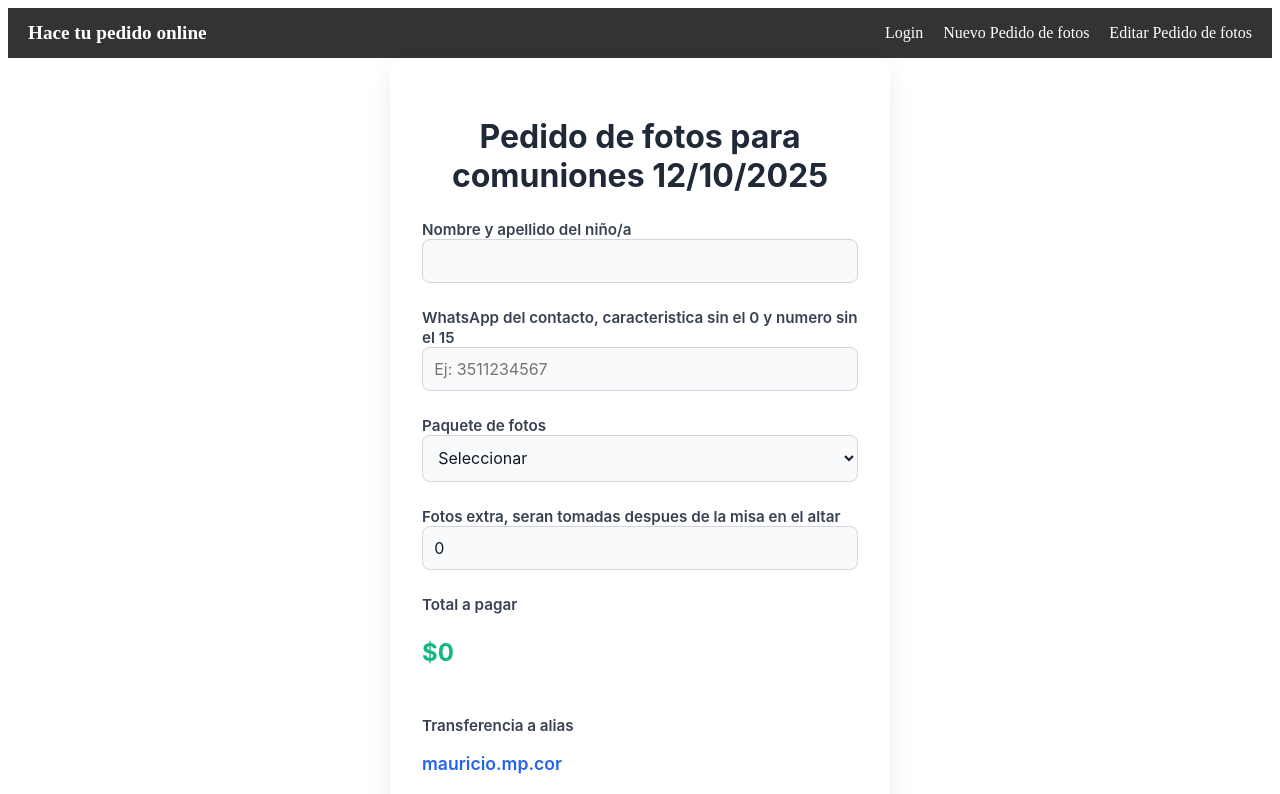
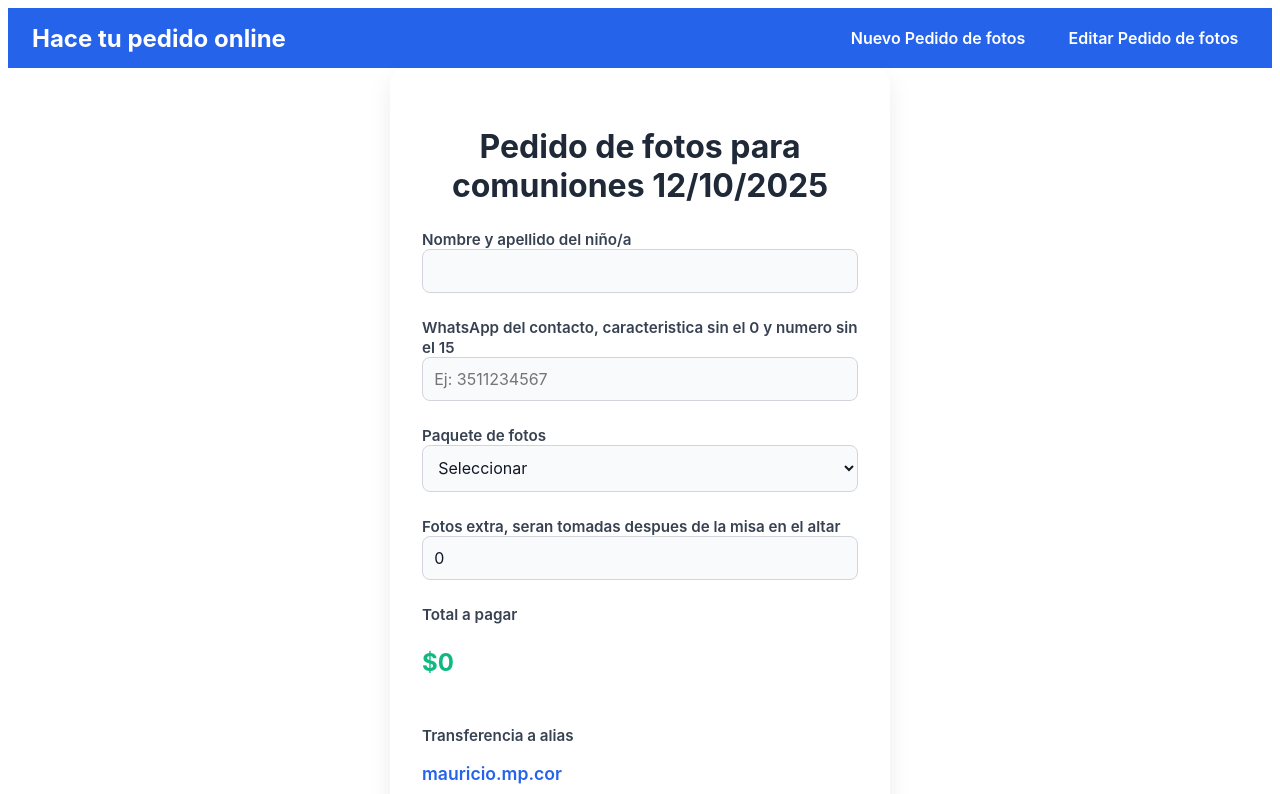
Before and after one commit to maurytrossero/vue-presup, a Vue app: page /foto-pedidos/nuevo in a window 1280 px wide. Shown: the top 794 px of the page. Built offline with nearby package versions, Linux system fonts and the light colour scheme.

Commit message:
login arreglado

```diff
--- a/src/App.vue
+++ b/src/App.vue
@@ -3,13 +3,6 @@
     <nav class="navbar">
       <div class="logo">Hace tu pedido online</div>
         <ul class="nav-links" :class="{ 'nav-active': menuOpen }">
-          <li v-if="!isAuthenticated">
-            <router-link to="/login">Login</router-link>
-          </li>
-          <li v-else>
-            <a href="#" @click.prevent="logout">Logout</a>
-          </li>
-
           <!-- Solo visible si el usuario está logueado -->
           <li v-if="isAuthenticated">
             <router-link to="/foto-pedidos">Listado de pedidos</router-link>
@@ -55,38 +48,53 @@ export default {
 
 
 <style scoped>
+/* Fuente base para la navbar */
+.navbar,
+.nav-links li a,
+.logo {
+  font-family: 'Inter', sans-serif; /* misma fuente que el formulario */
+}
+
+/* Barra principal */
 .navbar {
   display: flex;
   justify-content: space-between;
   align-items: center;
-  background-color: #333;
-  padding: 0 20px;
-  height: 50px;
+  background-color: #2563eb; /* color sólido */
+  padding: 0 1.5rem;
+  height: 60px;
   color: white;
 }
 
+/* Logo */
 .logo {
-  font-weight: bold;
-  font-size: 1.2em;
+  font-weight: 700;
+  font-size: 1.5rem;
+  color: white;
 }
 
+/* Links de navegación */
 .nav-links {
   list-style: none;
   display: flex;
-  gap: 20px;
+  gap: 1.5rem;
+  align-items: center;
 }
 
 .nav-links li a {
   color: white;
   text-decoration: none;
-  font-weight: 500;
+  font-weight: 600;
+  padding: 0.4rem 0.6rem;
+  border-radius: 0.4rem;
+  transition: background-color 0.2s;
 }
 
 .nav-links li a:hover {
-  color: #ddd;
+  background-color: rgba(255, 255, 255, 0.2);
 }
 
-/* Burger menu - hidden en desktop */
+/* Burger menu */
 .burger {
   display: none;
   flex-direction: column;
@@ -95,24 +103,25 @@ export default {
 }
 
 .burger div {
-  width: 25px;
+  width: 28px;
   height: 3px;
   background-color: white;
+  border-radius: 2px;
 }
 
-/* Responsivo */
+/* Responsive */
 @media (max-width: 600px) {
   .nav-links {
     position: fixed;
     right: 0;
     height: 100vh;
     top: 0;
-    background-color: #333;
+    background-color: #2563eb; /* mismo color sólido */
     flex-direction: column;
-    width: 200px;
+    width: 220px;
     transform: translateX(100%);
     transition: transform 0.3s ease-in;
-    padding-top: 60px;
+    padding-top: 80px;
   }
 
   .nav-links.nav-active {
@@ -123,4 +132,5 @@ export default {
     display: flex;
   }
 }
+
 </style>
--- a/src/components/pedidos/FotoConfirmacionForm.vue
+++ b/src/components/pedidos/FotoConfirmacionForm.vue
@@ -28,9 +28,9 @@
         <label for="paquete">Paquete de fotos</label>
         <select id="paquete" v-model.number="paquete" required>
           <option disabled value="">Seleccionar</option>
-          <option :value="1">1 foto - $4000</option>
-          <option :value="2">2 fotos - $8000</option>
-          <option :value="3">3 fotos - $12000</option>
+          <option :value="1">1 foto - $4500</option>
+          <option :value="2">2 fotos - $9000</option>
+          <option :value="3">3 fotos - $13500</option>
         </select>
       </div>
 
@@ -94,7 +94,7 @@ const comprobanteFile = ref<File | null>(null);
 
 const total = computed(() => {
   if (!paquete.value) return 0;
-  return (paquete.value + extras.value) * 4000;
+  return (paquete.value + extras.value) * 4500;
 });
 
 const handleFileUpload = (event: Event) => {
--- a/src/router/index.ts
+++ b/src/router/index.ts
@@ -29,12 +29,17 @@ console.log('[Rutas definidas]', routes);
 router.beforeEach((to, from, next) => {
   const isAuthenticated = localStorage.getItem('token') !== null;
 
+  // Si el usuario intenta ir a login y ya está autenticado, redirigir a /calculadora
   if (to.path === '/login' && isAuthenticated) {
-    next('/calculadora'); // o /presupuestos si quieres
-  } else if (to.meta.requiresAuth && !isAuthenticated) {
-    next('/login'); // bloquea rutas privadas si no hay token
-  } else {
-    next(); // deja pasar las rutas públicas
+    next('/calculadora');
+  }
+  // Si la ruta requiere autenticación y no hay token, redirigir a login
+  else if (to.meta.requiresAuth && !isAuthenticated) {
+    next('/login');
+  }
+  // En cualquier otro caso, permitir navegación
+  else {
+    next();
   }
 });
 
--- a/src/views/EditarPedidoView.vue
+++ b/src/views/EditarPedidoView.vue
@@ -14,14 +14,14 @@
       <div class="form-group">
         <label>Paquete seleccionado</label>
         <select v-model="nuevoPaquete" class="input">
-          <option value="1">1 foto - $4000</option>
-          <option value="2">2 fotos - $8000</option>
-          <option value="3">3 fotos - $12000</option>
+          <option value="1">1 foto - $4500</option>
+          <option value="2">2 fotos - $9000</option>
+          <option value="3">3 fotos - $13500</option>
         </select>
       </div>
 
       <div class="form-group">
-        <label>Fotos extra</label>
+        <label>Fotos extra, seran tomadas despues de la misa en el altar</label>
         <input type="number" min="0" v-model.number="nuevasExtras" class="input" />
       </div>
 
@@ -64,7 +64,7 @@ interface Pedido {
   comprobantes: { url: string; nombreArchivo: string }[];
 }
 const totalCalculado = computed(() => {
-  return (nuevoPaquete.value * 4000) + (nuevasExtras.value * 4000);
+  return (nuevoPaquete.value * 4500) + (nuevasExtras.value * 4500);
 });
 
 const whatsapp = ref('');
--- a/src/views/LoginView.vue
+++ b/src/views/LoginView.vue
@@ -37,10 +37,10 @@ export default defineComponent({
       if (username.value === 'admin' && password.value === 'admin') {
         isLoggedIn.value = true;
         localStorage.setItem('isLoggedIn', 'true');
-        localStorage.setItem('token', 'admin'); // ✅ esto es clave
+        localStorage.setItem('token', 'admin');
         emitLoginEvent(true);
-        console.log('Login exitoso. Redirigiendo a /presupuestos');
-        router.push('/presupuestos');
+        console.log('Login exitoso. Redirigiendo a /calculadora');
+        router.push('/calculadora'); // ✅ cambiar aquí
       } else {
         alert('Credenciales incorrectas');
       }
@@ -49,10 +49,11 @@ export default defineComponent({
     const logout = () => {
       isLoggedIn.value = false;
       localStorage.setItem('isLoggedIn', 'false');
-      localStorage.removeItem('token'); // ✅ también esto
+      localStorage.removeItem('token');
       emitLoginEvent(false);
-      router.push('/presupuestos');
+      router.push('/calculadora'); // ✅ cambiar aquí también
     };
+
 
 
     console.log('Estado inicial de login:', isLoggedIn.value);
```
